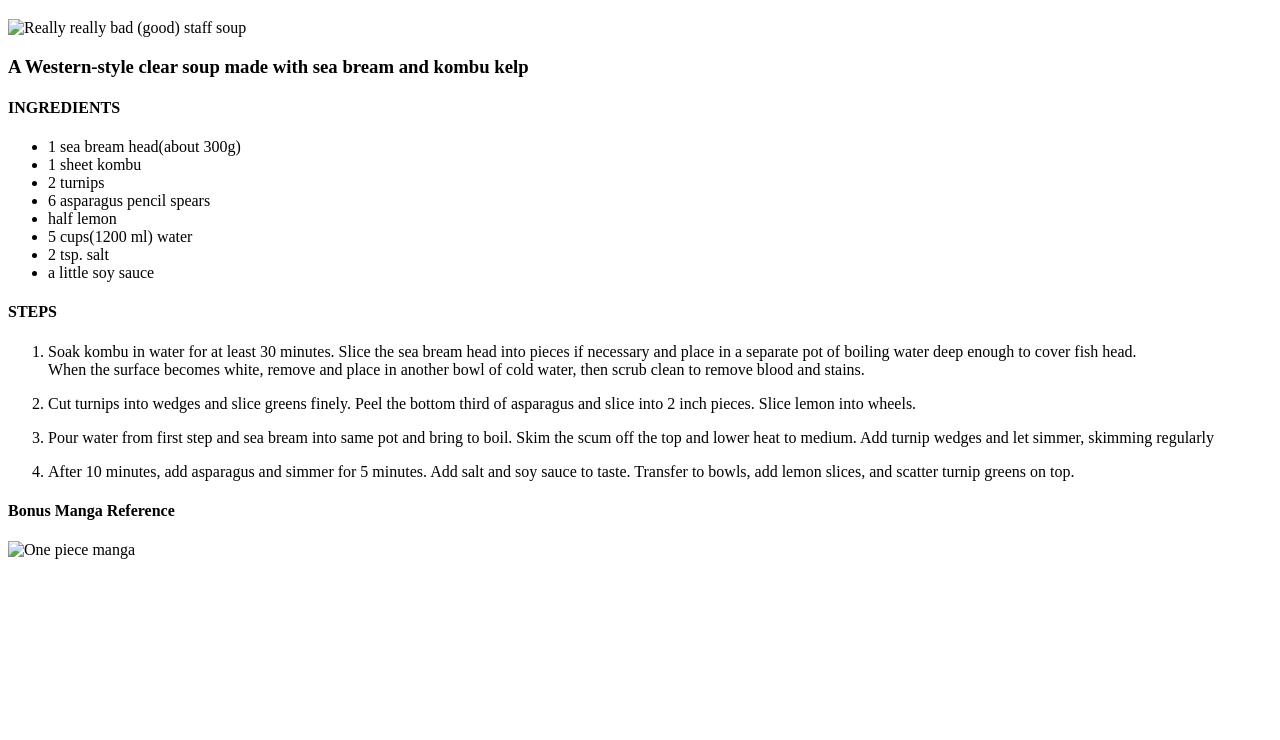
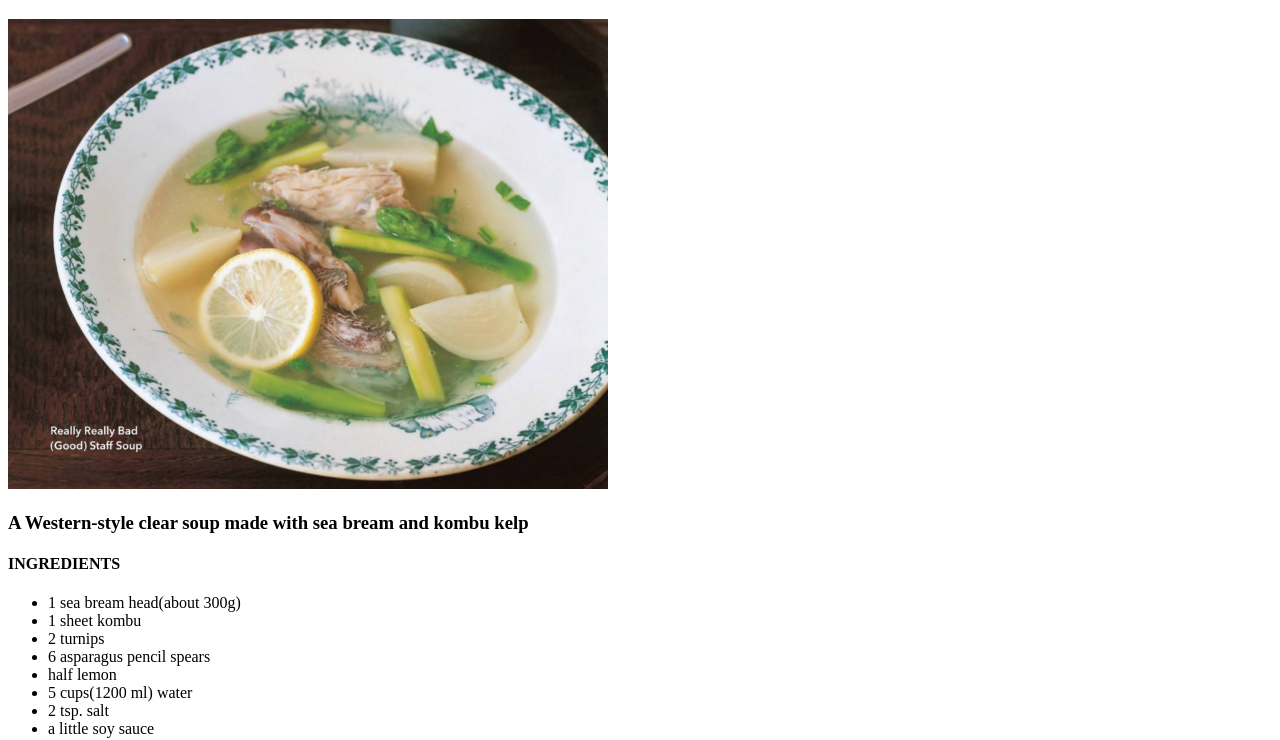
Before and after one commit to faysal17/odin-recipes, a plain HTML site: page recipes/filling-meals.html in a window 1280 px wide. Shown: the part 61-801 px from the top of the page. Drawn offline with Linux system fonts and the light colour scheme.

Commit message:
Change img src path
For a html in recipes directory, the image src needs to go to its parent directory, then to the img directory to access the iamge.
- Resolve: #1

```diff
--- a/recipes/filling-meals.html
+++ b/recipes/filling-meals.html
@@ -6,7 +6,7 @@
 </head>
 <body>
     <h1>Really really bad (good) staff soup</h1>
-    <img src="./img/filling-meals-1.png" alt = "Really really bad (good) staff soup" width="600" height="470">
+    <img src="../img/filling-meals-1.png" alt = "Really really bad (good) staff soup" width="600" height="470">
     <h3>A Western-style clear soup made with sea bream and kombu kelp</h3>
     <h4><strong>INGREDIENTS</strong></h4>
     <ul>
@@ -29,6 +29,6 @@
         Transfer to bowls, add lemon slices, and scatter turnip greens on top.</p></li>
     </ol>
     <h4>Bonus Manga Reference</h4>
-    <img src="./img/filling-meals-2.png" alt="One piece manga" height="500">
+    <img src="../img/filling-meals-2.png" alt="One piece manga" height="500">
 </body>
 </html>
```
